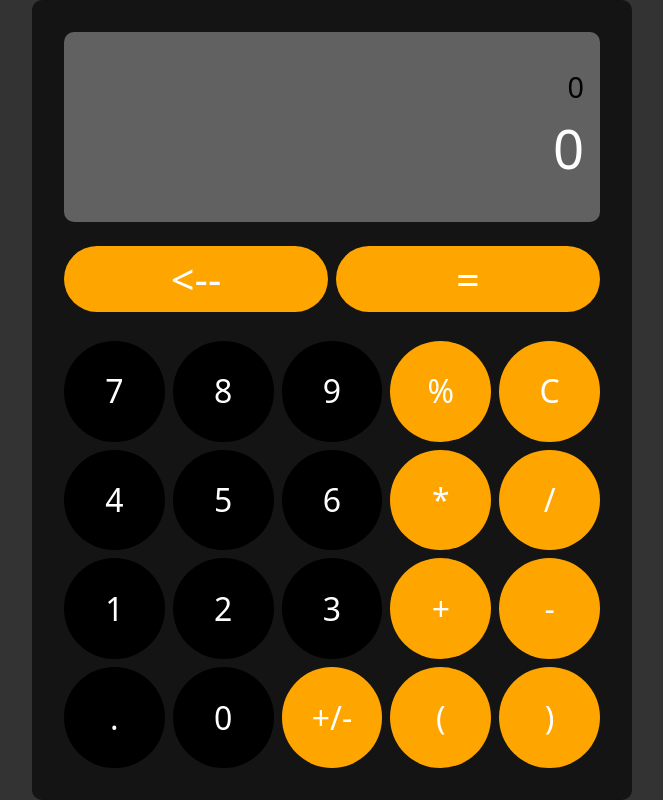
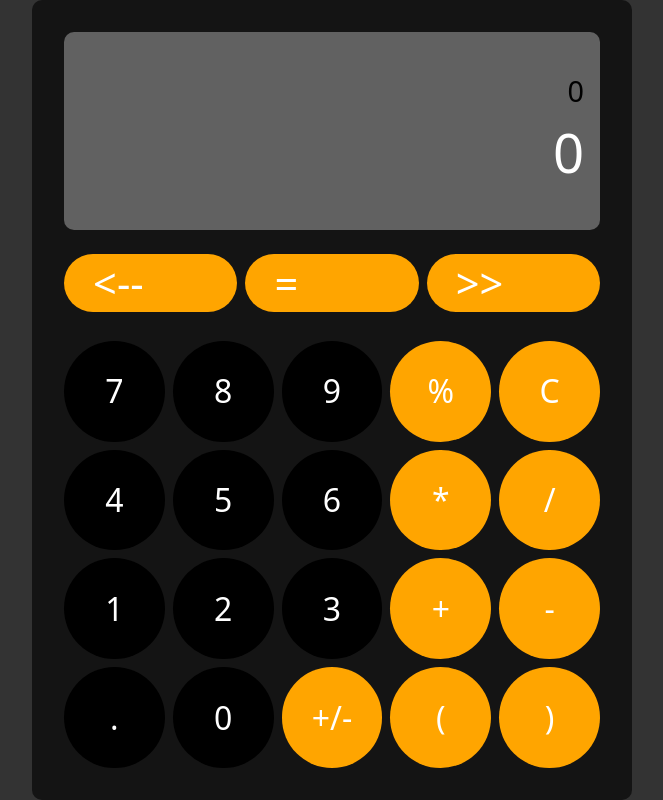
Before and after one commit to StefanZagarov/React-Calculator, a React (Vite) app: page / in a window 1280 px wide. Shown: the whole page, without its empty margins (308-971 px from the left). Built offline with nearby package versions, Linux system fonts and the light colour scheme.

Commit message:
Added button to move caret to the end of the line

```diff
--- a/src/App.tsx
+++ b/src/App.tsx
@@ -14,68 +14,48 @@ const PERCENT = `%`;
 const NEGATE = `+/-`; // Turn the current inputting number negative, or if its negative, turn it positive e.g. 5 + 1 will turn the 1 into -1
 const LEFT_BRACKET = `(`;
 const RIGHT_BRACKET = `)`;
+const MOVE_CARET_RIGHT = `>>`;
 
 function App() {
   const [input, setInput] = useState<string>(`0`);
   const [result, setResult] = useState<string>(`0`);
-  // App now owns the desired cursor position state
+  // App now owns the desired caret position state
   const [caretPosition, setCaretPosition] = useState<number>(1);
 
   // Callback for CalcScreen to inform App of user-driven changes
-  function handleUserInputChangeInScreen(newInputValue: string, newCursorPos: number) {
+  function handleUserInputChangeInScreen(newInputValue: string, newCaretPos: number) {
     setInput(newInputValue);
-    setCaretPosition(newCursorPos);
+    setCaretPosition(newCaretPos);
   };
 
   function handleClick(value: string) {
     const currentCaretPosition = caretPosition;
     let newInput = input;
-    console.log(currentCaretPosition);
+
     switch (value) {
       case C:
         setInput(`0`);
         setResult(`0`);
-        setCaretPosition(1);
         return;
 
       case BACKSPACE:
-        // If the input is "0" and the caret is at position 1 (after the '0'),
-        // or if the input is just "0" (caret pos doesn't matter as much here), do nothing.
-        if (input === `0`) {
-          setCaretPosition(1);
-          return;
-        }
-
-        // Caret at beginning, nothing to delete before it
-        // setCaretPosition(0); // Already 0
-        if (currentCaretPosition === 0) return; // Nothing to delete before it, so no change in input or cursor
-
-        // If deleting the character would result in an empty string, set it to "0"
-        // This happens if input has 1 character (e.g., "7") and caret is at 1 (after "7")
-        if (input.length === 1 && currentCaretPosition > 0) { // currentCaretPos should be 1 here
-          setInput('0');
-          setCaretPosition(1);
-          return;
-        }
-
-        // Standard deletion
         newInput = input.slice(0, currentCaretPosition - 1) + input.slice(currentCaretPosition);
 
-        // If after deletion the string becomes empty (this shouldn't happen if above logic is correct,
-        // but as a safeguard or if there are other ways an empty string might occur), reset to "0".
-        // However, with the above logic, this case is less likely to be hit for backspace.
         if (newInput === "") { // More robust than newInput.length === 0 if "" is possible
           setInput('0');
-          setCaretPosition(1);
+          // setCaretPosition(1);
         } else {
           setInput(newInput);
           setCaretPosition(Math.max(0, currentCaretPosition - 1));
         }
+        return;
 
+      case MOVE_CARET_RIGHT:
+        setCaretPosition(input.length);
         return;
     }
 
-    // setInput(input => input + value);
+
     const partBeforeCaret = input.slice(0, currentCaretPosition);
     const partAfterCaret = input.slice(currentCaretPosition);
     const newInputValue = partBeforeCaret + value + partAfterCaret;
@@ -100,6 +80,7 @@ function App() {
           <div className="row">
             <Button variant="function-top" value='<--' onClick={handleClick} />
             <Button variant="function-top" value='=' onClick={handleClick} />
+            <Button variant="function-top" value='>>' onClick={handleClick} />
           </div>
 
           <div className="row">
--- a/src/components/button/Button.module.css
+++ b/src/components/button/Button.module.css
@@ -29,4 +29,10 @@
     margin-bottom: 0.5em;
 
     font-size: clamp(1.6rem, 5.5vw, 2.6rem);
+
+    display: flex;
+    flex-direction: column;
+    justify-content: center;
+
+    padding: 0.7em;
 }
--- a/src/components/screen/CalcScreen.tsx
+++ b/src/components/screen/CalcScreen.tsx
@@ -26,6 +26,10 @@ export default function CalcScreen({ input, result, cursorPosition, onUserInputC
     const newValue = e.target.value;
     const newCursorPos = e.target.selectionStart || 0;
     onUserInputChange(newValue, newCursorPos); // Inform App
+
+    if (newValue === ``) {
+      onUserInputChange(`0`, 1);
+    }
   };
 
   // HANDLER 2: When the user changes selection (clicks, uses arrow keys)
```
